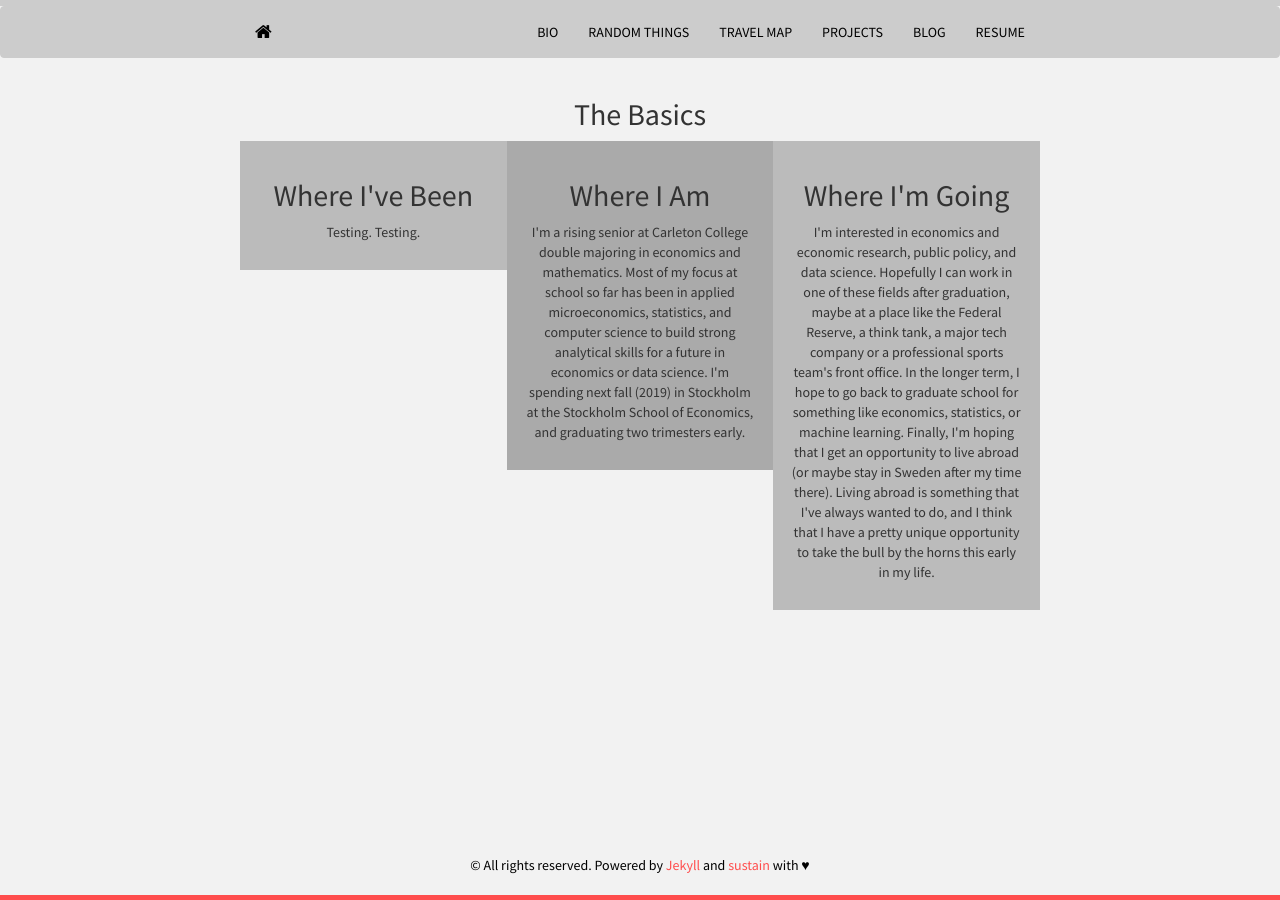
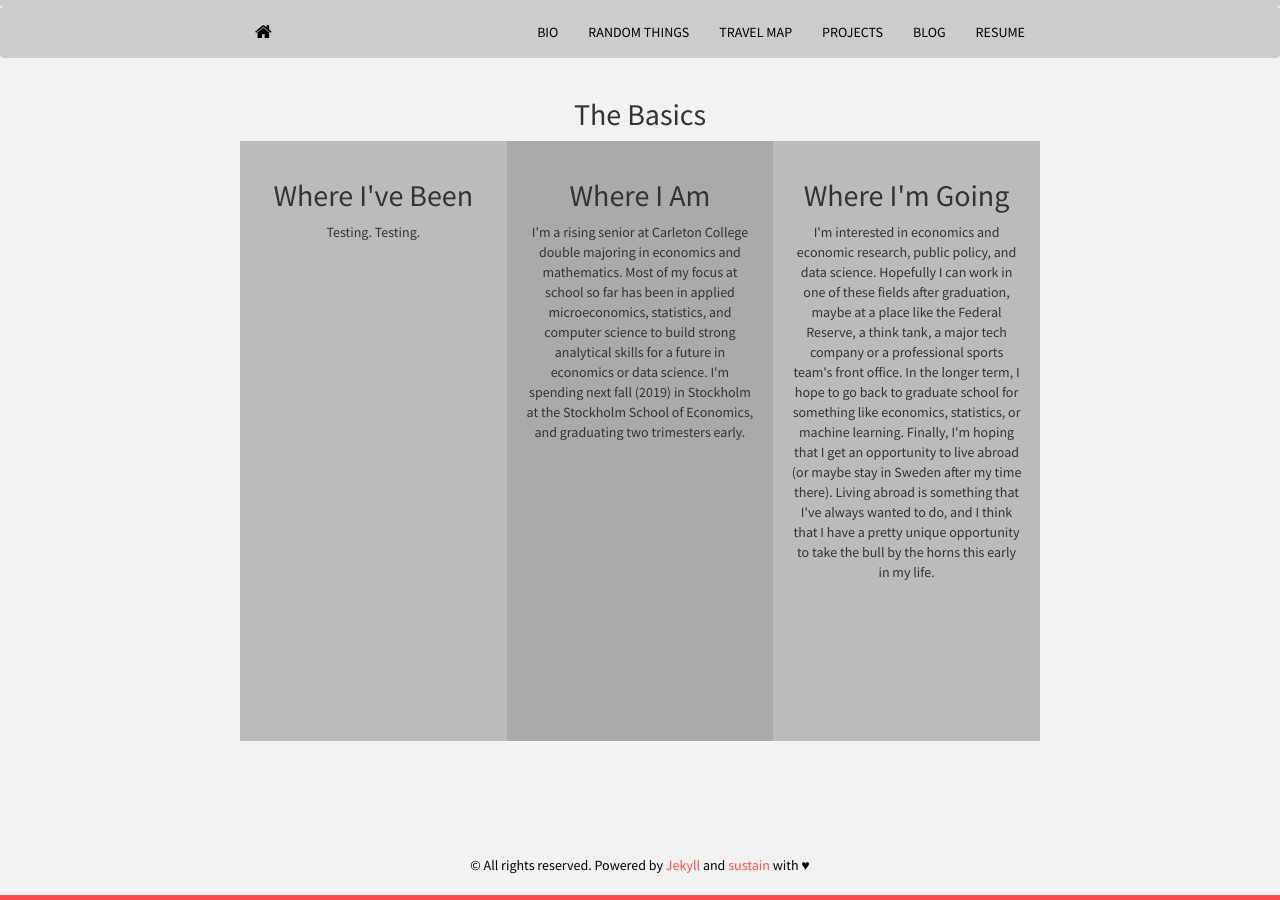
Before and after one commit to mrkaye97/mrkaye97.github.io, a Jekyll site: the page built from bio.html, in a window 1280 px wide. Built offline with Jekyll 4.4.1, drawn with Linux system fonts in a browser that asks for light colours; nearby versions of some CDN libraries.

Commit message:
Update bio.html

```diff
--- a/bio.html
+++ b/bio.html
@@ -26,7 +26,7 @@ Title: Bio
   float: left;
   width: 33.33%;
   padding: 18px;
-  height: 70%; /* Should be removed. Only for demonstration */
+  height: 600px; /* Should be removed. Only for demonstration */
 }
 
 /* Clear floats after the columns */
```
